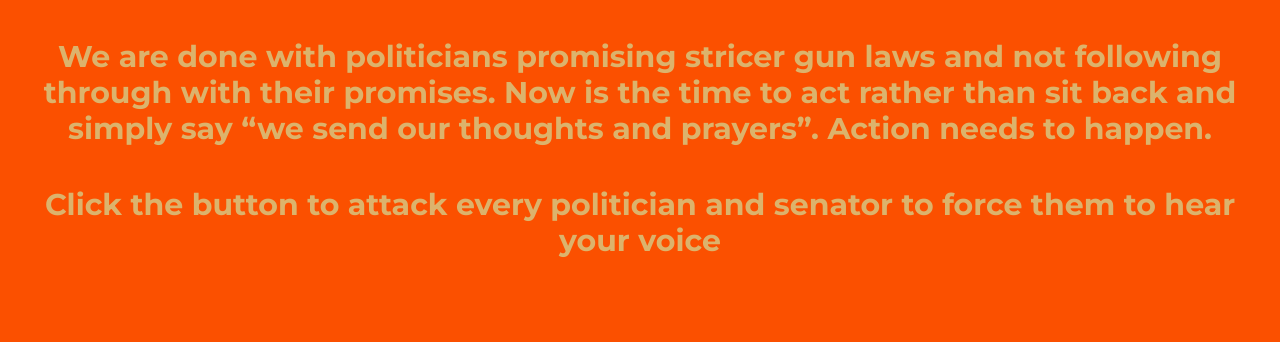
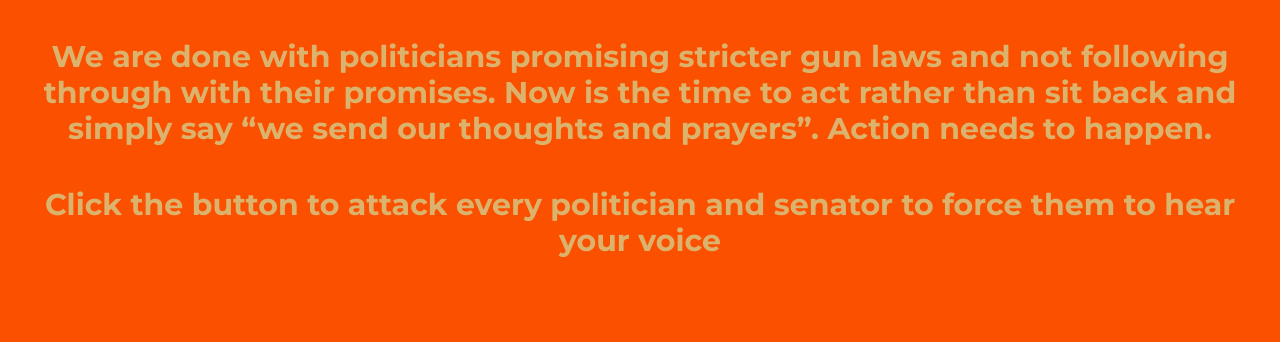
Before and after one commit to Fernando0422/No-Toys-Left-Behind, a plain HTML site: page index.html in a window 1280 px wide. Shown: the part 123-465 px from the top of the page. Drawn offline with nearby package versions, Linux system fonts and the light colour scheme.

Commit message:
Update index.html

```diff
--- a/index.html
+++ b/index.html
@@ -19,7 +19,7 @@
 
 <h1><strong> Force Politicans Stick to Their Word  </strong></p></h1>
 <br>
-<h4> We are done with politicians promising stricer gun laws and not following through with their promises. Now is the time to act rather than sit back and simply say “we send our thoughts and prayers”. Action needs to happen.</h4>
+<h4> We are done with politicians promising stricter gun laws and not following through with their promises. Now is the time to act rather than sit back and simply say “we send our thoughts and prayers”. Action needs to happen.</h4>
 
 
 <h4>Click the button to attack every politician and senator to force them to hear your voice</h4>
```
